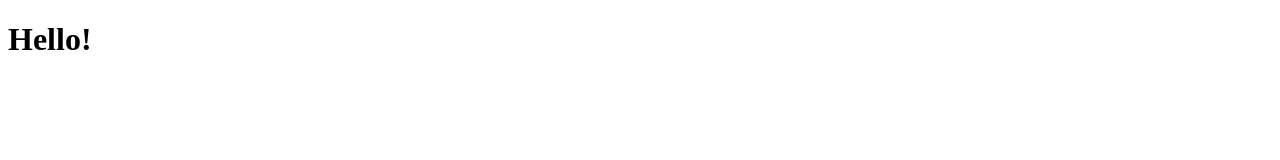
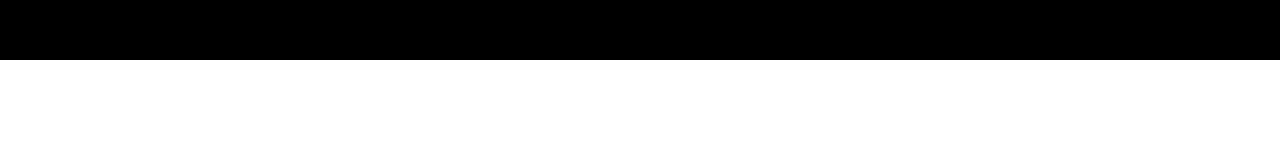
Before and after one commit to Olsson112/GithubIntro, a plain HTML site: page index.html in a window 1280 px wide. Drawn offline with Linux system fonts and the light colour scheme.

Commit message:
Add header

```diff
--- a/index.html
+++ b/index.html
@@ -4,6 +4,17 @@
     <meta charset="UTF-8">
     <meta name="viewport" content="width=device-width, initial-scale=1.0">
     <title>Github</title>
+
+    <style>
+        header {
+            position: fixed;
+            top: 0;
+            left: 0;
+            right: 0;
+            height: 60px;
+            background-color: black;
+        }
+    </style>
 
 </head>
 <body>
```
